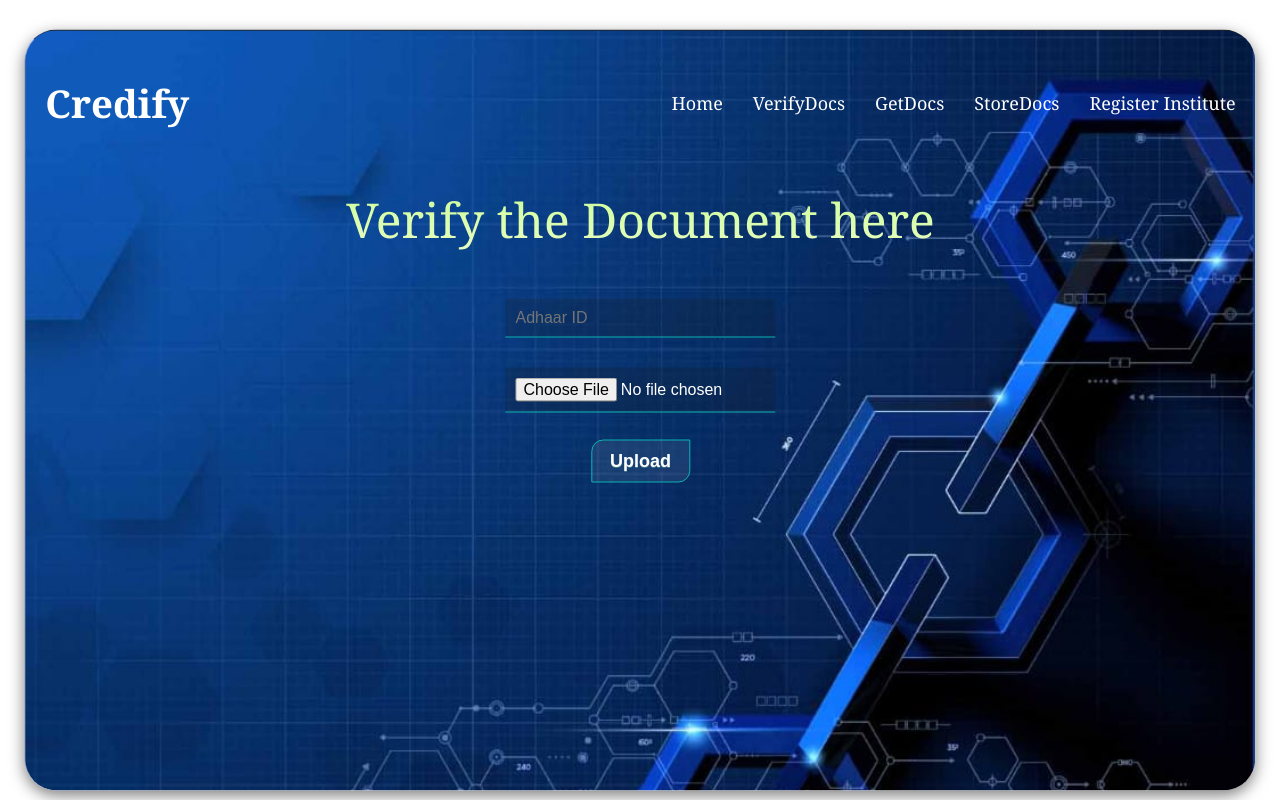
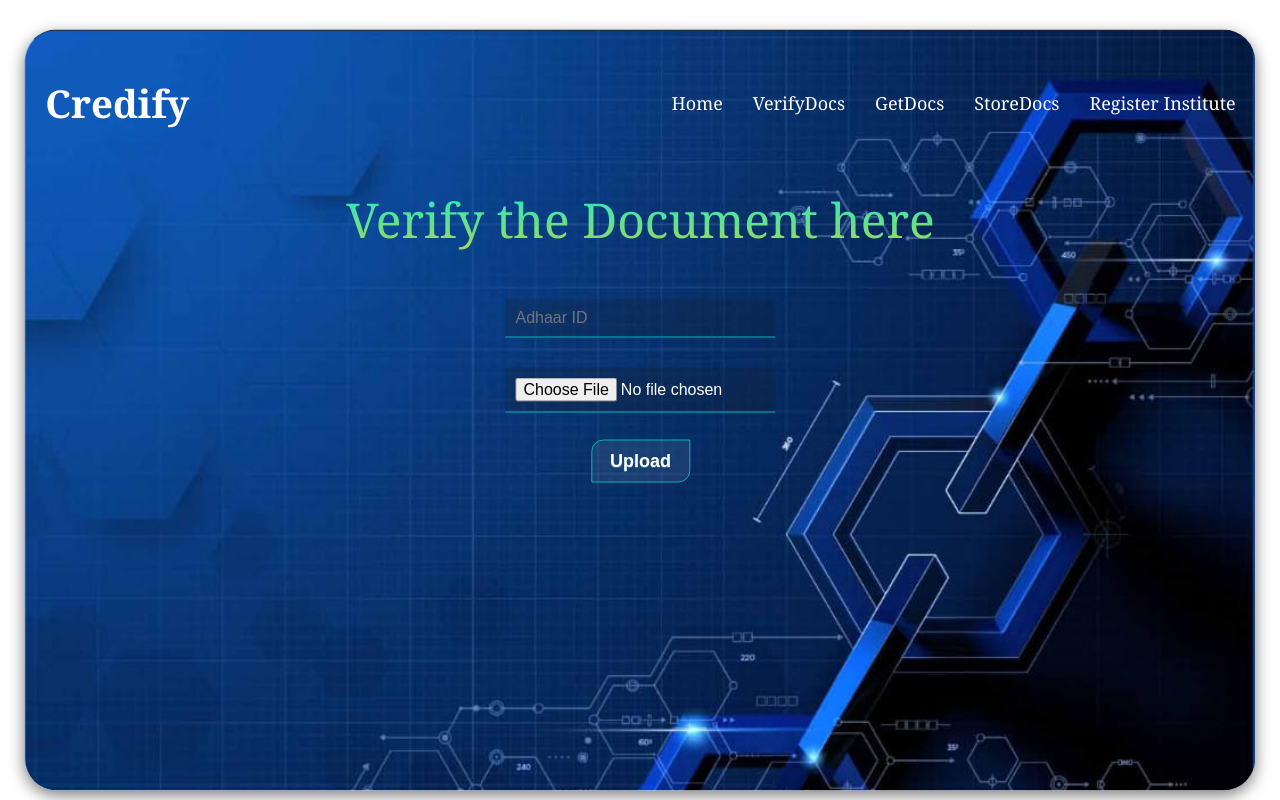
Before and after one commit to NitinJuyal1610/Decentralised-Ceredential-Verification, a React (Create React App) app in the folder client/: page / in a window 1280 px wide. Both pictures are taken after a click on the link "VerifyDocs". Built offline with nearby package versions, Linux system fonts and the light colour scheme; what ipfs-http-client would draw is missing.

Commit message:
some ui changes

```diff
--- a/client/src/App.css
+++ b/client/src/App.css
@@ -120,13 +120,13 @@ a:hover {
 }
 
 .formStyle h1 {
-  color: white;
+  color: rgba(150, 37, 56, 0.925);
   font-size: 3rem;
-  font-weight: 200;
+  font-weight: 400;
 
   background: -webkit-linear-gradient(
-    rgba(204, 254, 152, 1) 0%,
-    rgba(229, 253, 190, 1) 92.4%
+    rgb(18, 238, 201) 0%,
+    rgb(155, 216, 98) 92.4%
   );
   -webkit-background-clip: text;
   -webkit-text-fill-color: transparent;
```
